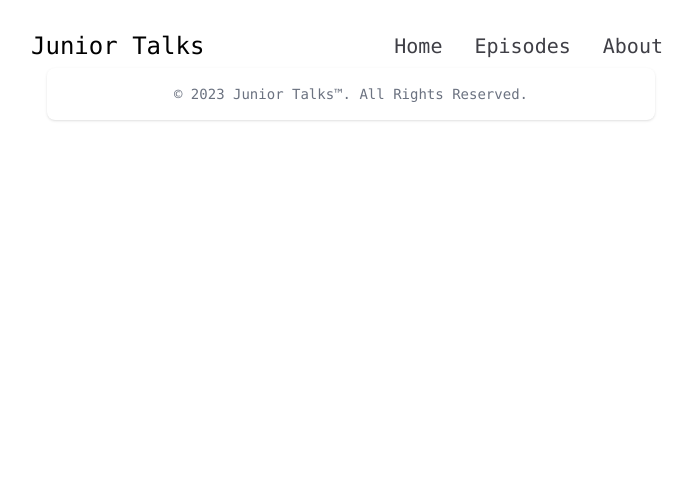
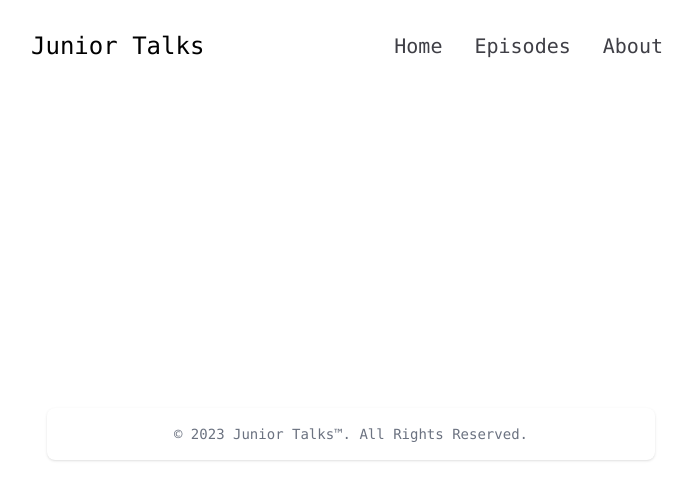
Before and after one commit to Mahmoudgalalz/podcast, a Gatsby site: page / in a window 1280 px wide. Shown: the whole page, without its empty margins (289-982 px from the left). Built offline with nearby package versions, Linux system fonts and the light colour scheme; Gatsby itself is replaced by a stand-in of ours.

Commit message:
:lipstick: fixing the alignment, adding some colors

```diff
--- a/src/components/BaseLayout.tsx
+++ b/src/components/BaseLayout.tsx
@@ -19,13 +19,13 @@ const pathname = window.location.pathname;
 export function BaseLayout({children}:any){
     return (
         <>
-        <header className="top-0 z-30 w-full fixed sm:static">
+        <div className="flex flex-col min-h-screen">
+<header className="top-0 z-30 w-full fixed sm:static max-sm:bg-main">
   <div className="mx-auto">
     <div className="flex flex-col items-center justify-between gap-2 pt-6 sm:flex-row">
       <a href="/" className="text-2xl font-medium duration-150 hover:text-zinc-600/70">
         Junior Talks
       </a>
-      {/* Desktop navigation */}
       <nav className="flex items-center grow ">
         <ul className="flex flex-wrap items-center justify-end sm:gap-4 grow">
           {navList.map(({title,link}) => (
@@ -48,13 +48,12 @@ export function BaseLayout({children}:any){
 </header>
             {children}
 
-            <footer className="my-auto bg-white rounded-lg shadow m-4">
-              <div className="p-4 flex justify-center">
-      <span className="text-sm text-gray-500 text-center">© 2023 <a href="." className="hover:underline">Junior Talks™</a>. All Rights Reserved.
-    </span>
+<footer className="my-auto bg-white rounded-lg shadow m-4">
+    <div className="p-4 flex justify-center">
+      <span className="text-sm text-gray-500 text-center">© 2023 <a href="." className="hover:underline">Junior Talks™</a>. All Rights Reserved.</span>
     </div>
 </footer>
-
+</div>
     </>
     )
 }
```
